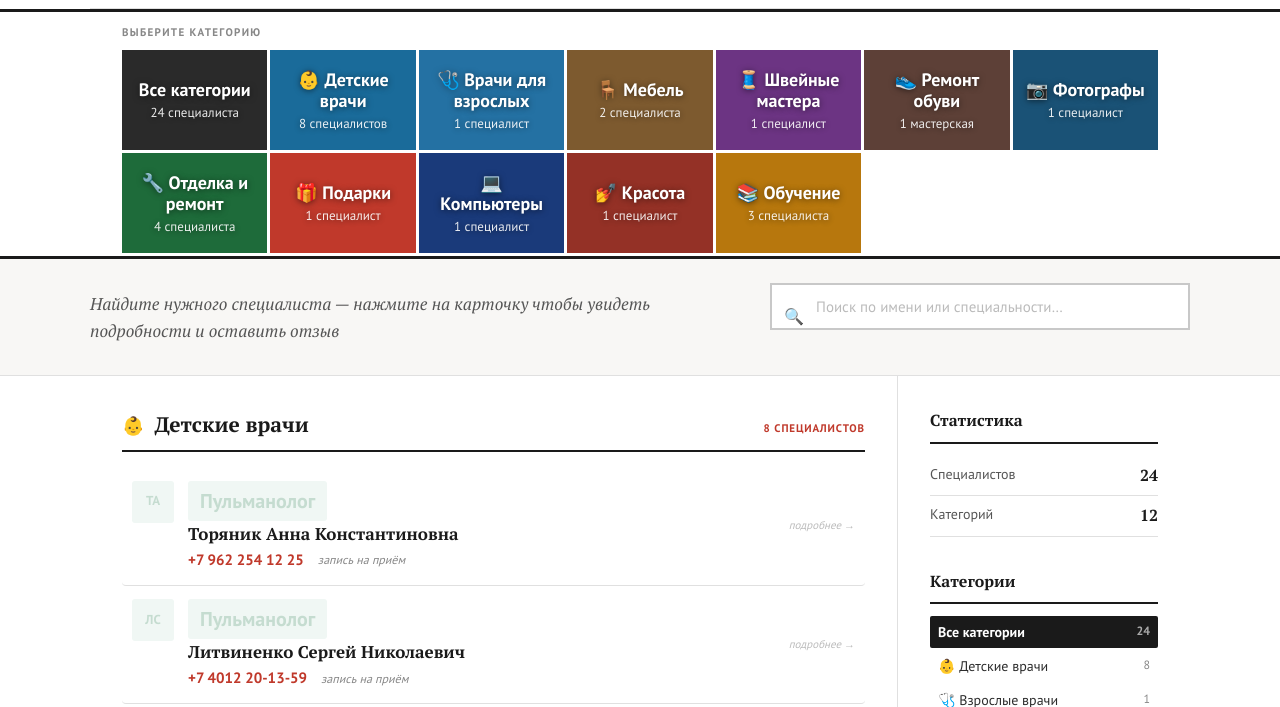
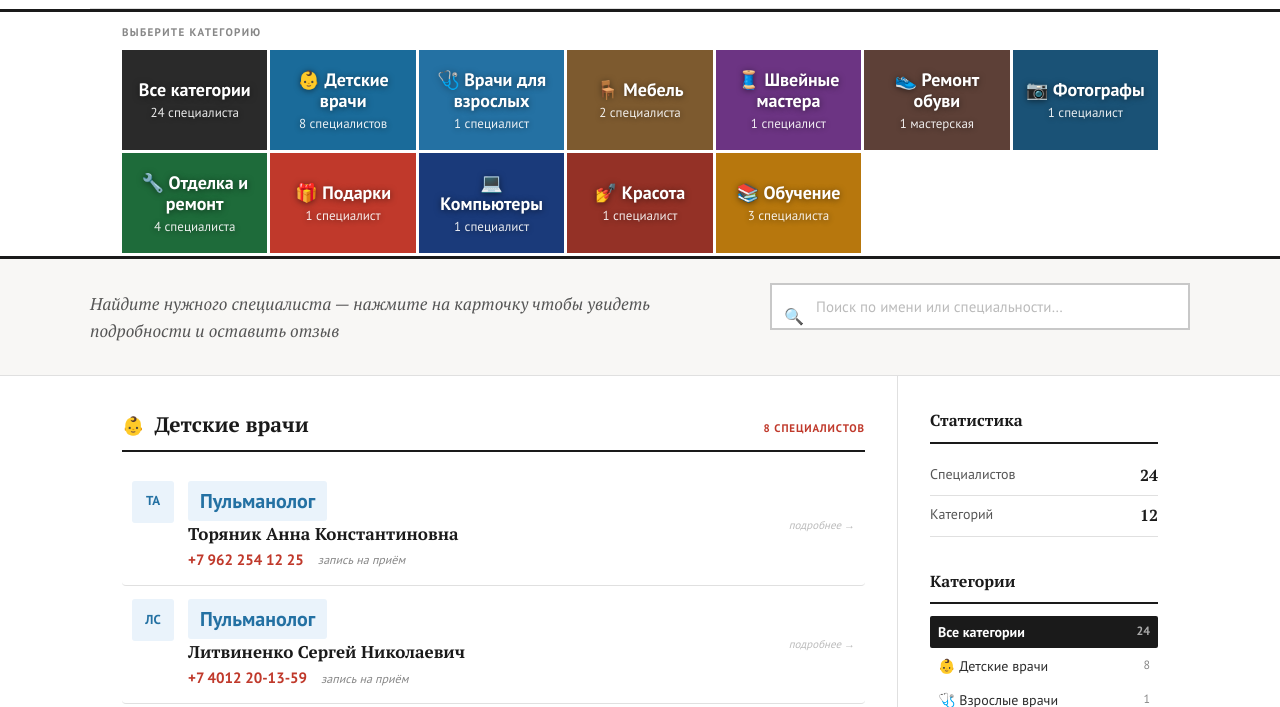
Before and after one commit to vasiliyg171/spravochnik, a plain HTML site: page index.html in a window 1280 px wide. Shown: the part 93-800 px from the top of the page. Drawn offline with Linux system fonts and the light colour scheme.

Commit message:
Update index.html

```diff
--- a/index.html
+++ b/index.html
@@ -139,8 +139,8 @@
   .card-hours { font-size: 12px; color: var(--muted); font-style: italic; }
 
   /* colour */
-  .av-blue{background:var(--blue-light);color:var(--blue)} .av-teal{background:var(--teal-light);color:var(--teal)} .av-purple{background:var(--purple-light);color:var(--purple)} .av-amber{background:var(--amber-light);color:var(--amber)} .av-rose{background:var(--rose-light);color:var(--rose)} .av-green{background:var(--green-light);color:var(--green)} .av-indigo{background:var(--indigo-light);color:var(--indigo)} .av-accent{background:#fdedec;color:var(--accent)}
-  .bg-blue{background:var(--blue-light);color:var(--blue)} .bg-teal{background:var(--teal-light);color:var(--teal)} .bg-purple{background:var(--purple-light);color:var(--purple)} .bg-amber{background:var(--amber-light);color:var(--amber)} .bg-rose{background:var(--rose-light);color:var(--rose)} .bg-green{background:var(--green-light);color:var(--green)} .bg-indigo{background:var(--indigo-light);color:var(--indigo)} .bg-accent{background:#fdedec;color:var(--accent)}
+  .av-blue{background:#eaf3fb;color:#2471a3} .av-teal{background:#e8f5f3;color:#1a7a6e} .av-purple{background:#f4ecf7;color:#6c3483} .av-amber{background:#fef9e7;color:#b7770d} .av-rose{background:#fdedec;color:#943126} .av-green{background:#eafaf1;color:#1e6b3a} .av-indigo{background:#eaeffb;color:#1a3a7a} .av-accent{background:#fdedec;color:#c0392b}
+  .bg-blue{background:#eaf3fb;color:#2471a3} .bg-teal{background:#e8f5f3;color:#1a7a6e} .bg-purple{background:#f4ecf7;color:#6c3483} .bg-amber{background:#fef9e7;color:#b7770d} .bg-rose{background:#fdedec;color:#943126} .bg-green{background:#eafaf1;color:#1e6b3a} .bg-indigo{background:#eaeffb;color:#1a3a7a} .bg-accent{background:#fdedec;color:#c0392b}
 
   /* SIDEBAR */
   .sidebar { padding: 2rem 0 4rem 2rem; }
```
